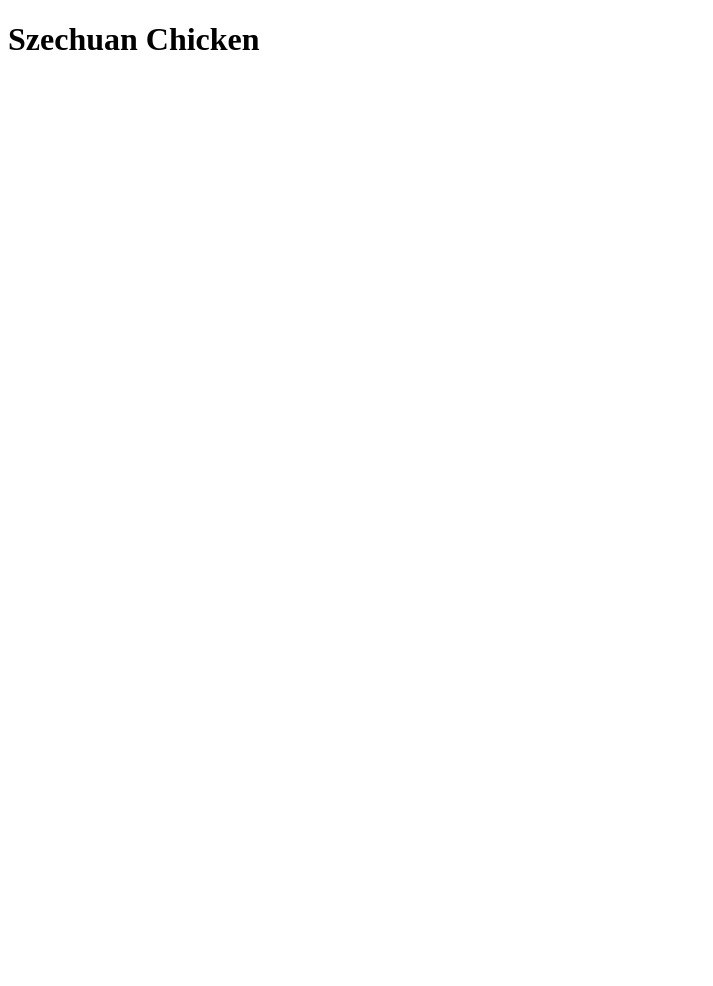
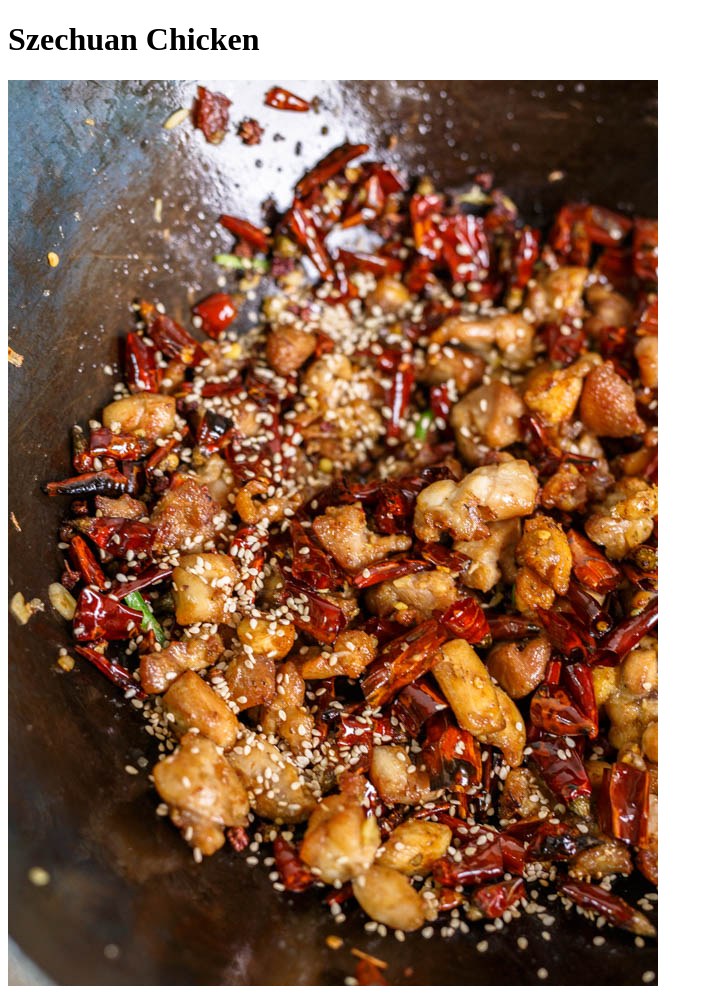
Before and after one commit to JackStansbury/odin-recipes, a plain HTML site: page recipes/szechuan-chicken.html in a window 1280 px wide. Shown: the top 986 px of the page, without its empty margins (0-713 px from the left). Before the commit the page ends 800 px from the top, so only its background shows below. Drawn offline with Linux system fonts and the light colour scheme.

Commit message:
Added new image of mala sichuan chicken to recipe page

```diff
--- a/recipes/szechuan-chicken.html
+++ b/recipes/szechuan-chicken.html
@@ -8,5 +8,6 @@
 </head>
 <body>
     <h1>Szechuan Chicken</h1>
+    <img src="../img/mala-chicken.jpg" alt="Mala Sichuan Chicken">
 </body>
 </html>
```
